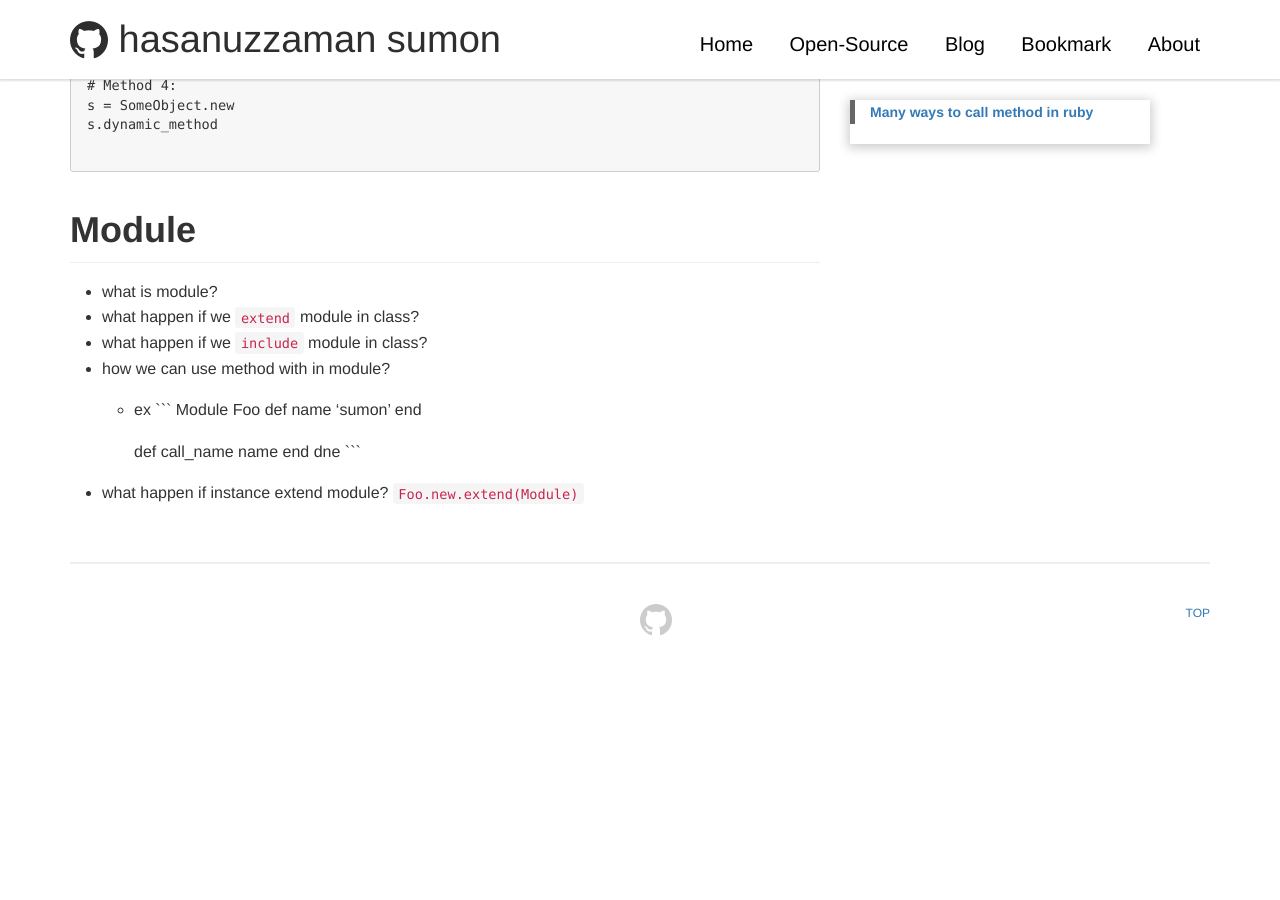
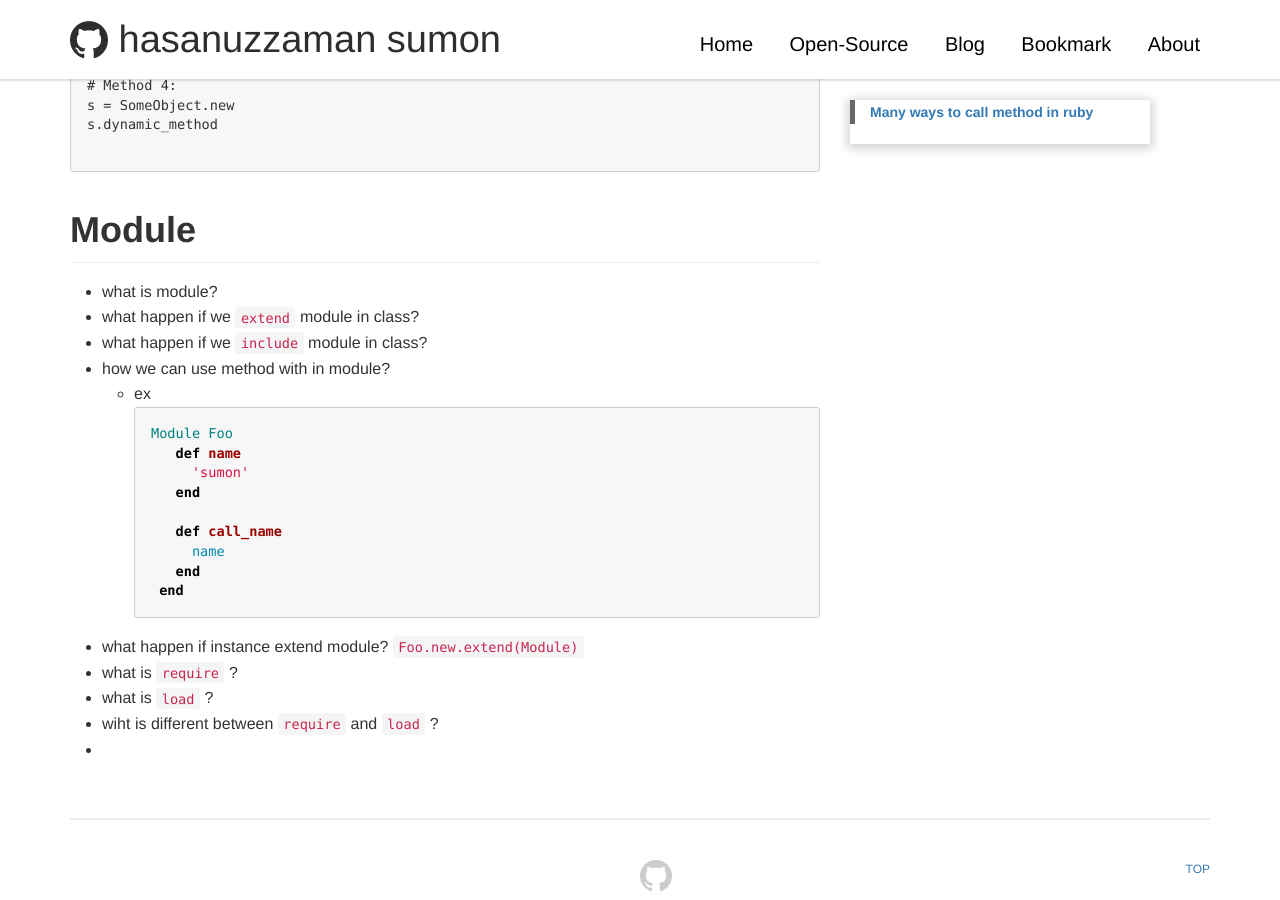
Before and after one commit to Engr-Hasanuzzaman-Sumon/Engr-Hasanuzzaman-Sumon.github.io, a Jekyll site: the page built from _posts/2016-08-7-ruby-interview-questions.md, in a window 1280 px wide and 900 px high, scrolled down 1162 px. Built offline with Jekyll 4.4.1, drawn with Linux system fonts in a browser that asks for light colours; comment, search, counter and statistics services are not loaded; before the commit the page ends 1806 px from its top, so only the background shows below that.

Commit message:
Update 2016-08-7-ruby-interview-questions.md
add module related question

````diff
--- a/_posts/2016-08-7-ruby-interview-questions.md
+++ b/_posts/2016-08-7-ruby-interview-questions.md
@@ -50,7 +50,8 @@ s.dynamic_method
  - what happen if we `include` module in class?
  - how we can use method with in module?
      - ex
-     ``` Module Foo
+     ```ruby
+       Module Foo
           def name
             'sumon'
           end
@@ -58,7 +59,11 @@ s.dynamic_method
           def call_name
             name
           end
-        dne
+        end
      ```
  - what happen if instance extend module?
        `Foo.new.extend(Module)`
+ - what is `require` ?
+ - what is `load` ?
+ - wiht is different between `require` and `load` ?
+ -
````
